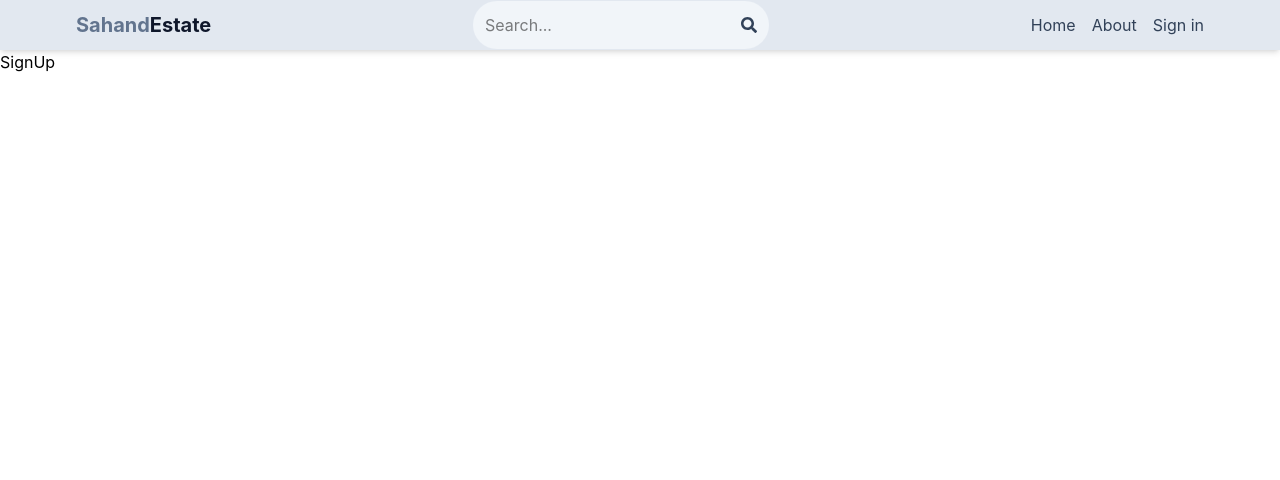
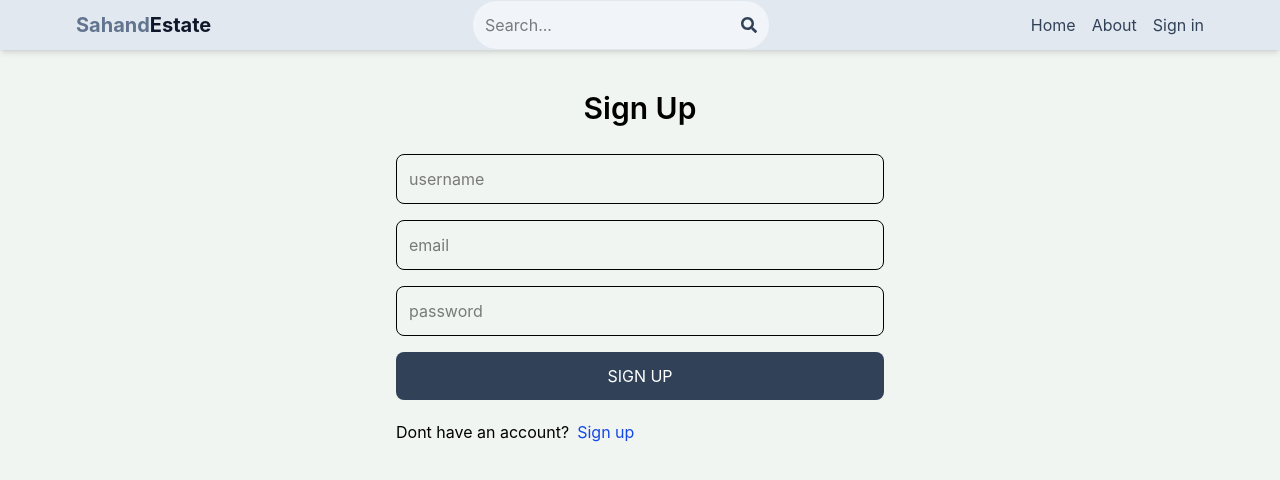
Before and after one commit to SajidRai50/mern-estate, a React (Vite) app: page /sign-up in a window 1280 px wide. Shown: the top 480 px of the page. Built offline with nearby package versions, Linux system fonts and the light colour scheme.

Commit message:
modified:   node_modules/vite/bin/vite.js 	modified:   src/index.css 	modified:   src/pages/SigIn.jsx 	modified:   src/pages/SignUp.jsx

```diff
--- a/src/index.css
+++ b/src/index.css
@@ -1 +1,5 @@
 @import "tailwindcss";
+
+body{
+    background-color: rgb(241, 245, 241);
+}
--- a/src/pages/SigIn.jsx
+++ b/src/pages/SigIn.jsx
@@ -1,9 +1,42 @@
-import React from 'react'
+import React from "react";
+import {Link} from 'react-router-dom';
+export default function SignIn() {
 
-const SigIn = () => {
   return (
-    <div>SigIn</div>
-  )
+    <div className="p-3 max-w-lg mx-auto">
+      <h1 className="text-3xl text-center font-semibold my-7">Sign In</h1>
+      <form  className="flex flex-col gap-4">
+        <input
+          type="email"
+          placeholder="email"
+          className="border p-3 rounded-lg"
+          id="email"
+
+        />
+        <input
+          type="password"
+          placeholder="password"
+          className="border p-3 rounded-lg"
+          id="password"
+
+        />
+
+        <button
+
+          className="bg-slate-700 text-white p-3 rounded-lg uppercase hover:opacity-95 disabled:opacity-80"
+        >
+
+        </button>
+
+      </form>
+      <div className="flex gap-2 mt-5">
+        <p>Dont have an account?</p>
+        <Link to={"/sign-up"}>
+          <span className="text-blue-700">Sign up</span>
+        </Link>
+      </div>
+       <p className="text-red-500 mt-5"></p>
+    </div>
+  );
+
 }
-
-export default SigIn
--- a/src/pages/SignUp.jsx
+++ b/src/pages/SignUp.jsx
@@ -1,8 +1,68 @@
 import React from 'react'
+import { useState } from 'react';
+import {Link} from 'react-router-dom';
+const SignUp = () => {
+const[formData ,setFormData]= useState({});
+const handleChange =(e)=>{
+ setFormData({
+  ...formData,
+  [e.target.value]:e.target.value,
+ });
+}
 
-const SignUp = () => {
+const handleSubmit =(e) =>{
+  e.preventDefault();
+}
+console.log(formData)
+
   return (
-    <div>SignUp</div>
+    <div>
+       <div className="p-3 max-w-lg mx-auto">
+            <h1 className="text-3xl text-center font-semibold my-7">Sign Up</h1>
+            <form onSubmit={handleSubmit}
+             className="flex flex-col gap-4">
+
+              <input onChange={handleChange}
+                type="text"
+                placeholder="username"
+                className="border p-3 rounded-lg"
+                id="username"
+
+              />
+              <input onChange={handleChange}
+                type="email"
+                placeholder="email"
+                className="border p-3 rounded-lg"
+                id="email"
+
+              />
+              <input onChange={handleChange}
+                type="password"
+                placeholder="password"
+                className="border p-3 rounded-lg"
+                id="password"
+
+              />
+
+              <button
+
+                className="bg-slate-700 text-white p-3 rounded-lg uppercase hover:opacity-85 disabled:opacity-70"
+              >
+              sign up
+              </button>
+
+            </form>
+
+
+            <div className="flex gap-2 mt-5">
+              <p>Dont have an account?</p>
+              <Link to={"/sign-up"}>
+                <span className="text-blue-700">Sign up</span>
+              </Link>
+            </div>
+             <p className="text-red-500 mt-5"></p>
+          </div>
+    </div>
   )
 }
 
```
